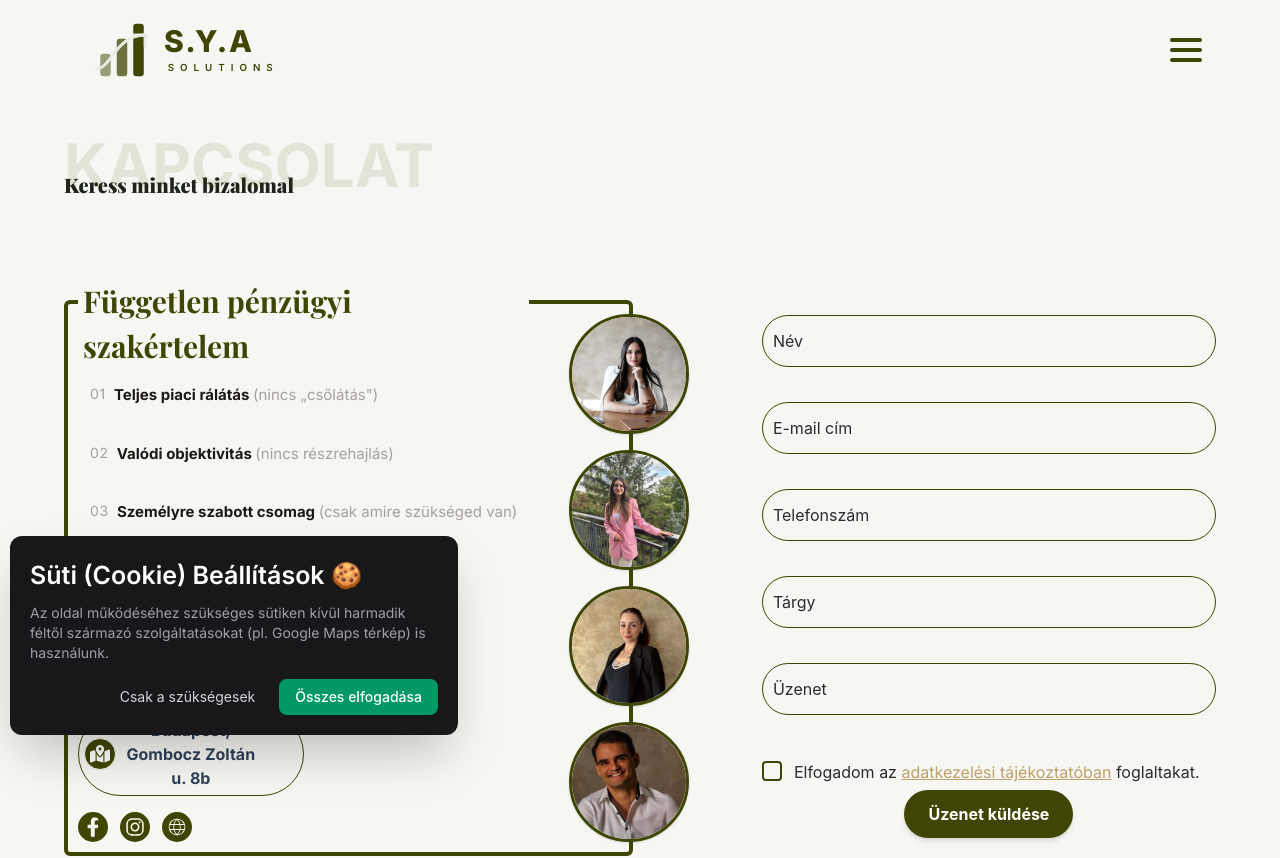
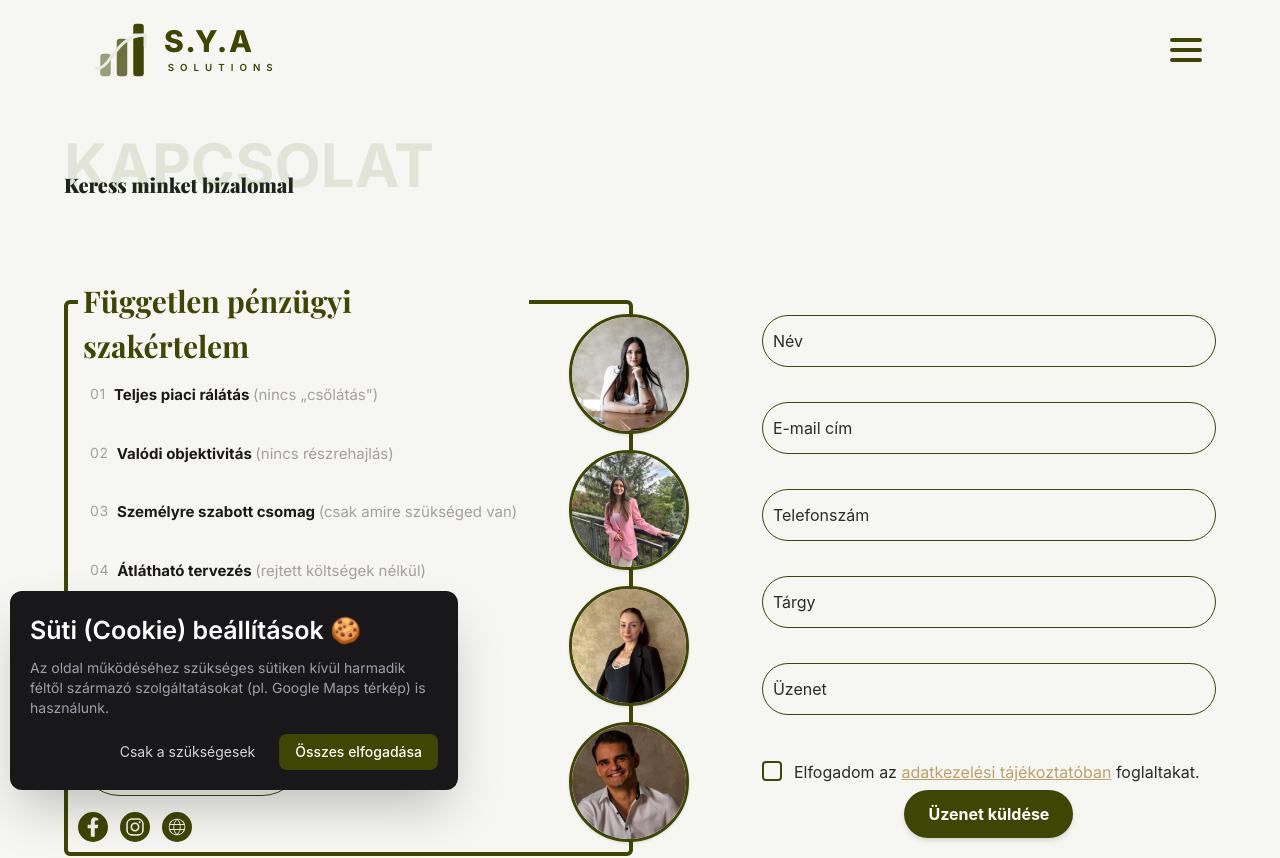
Before and after one commit to Quruzslo/sya-solutions, a Next.js app: page /kapcsolat in a window 1280 px wide. Shown: the top 858 px of the page. Built offline with nearby package versions, Linux system fonts and the light colour scheme; no server answers; a web font is replaced by a local one.

Commit message:
cookie ibanner

```diff
--- a/app/kapcsolat/GoogleMaps.jsx
+++ b/app/kapcsolat/GoogleMaps.jsx
@@ -3,13 +3,14 @@
 
 import { useRouter } from "next/navigation";
 
-export default function GoogleMaps({ isCookieAccepted }) {
+export default function GoogleMaps({ isCookieAccepted, onAccept }) {
   const router = useRouter();
 
   const handleAcceptCookies = () => {
     // Beállítjuk a sütit 180 napra
     const MAX_AGE = 60 * 60 * 24 * 180;
     document.cookie = `cookie_consent=accepted; max-age=${MAX_AGE}; path=/; SameSite=Lax; Secure`;
+    if (onAccept) onAccept();
     router.refresh();
   };
 
--- a/app/kapcsolat/page.jsx
+++ b/app/kapcsolat/page.jsx
@@ -317,7 +317,10 @@ export default function ContactPage() {
       </div>
       {/* Térkép konti ----------------- */}
 
-      <GoogleMaps isCookieAccepted={isCookieAccepted}></GoogleMaps>
+      <GoogleMaps
+        isCookieAccepted={isCookieAccepted}
+        onAccept={() => setIsCookieAccepted(true)}
+      />
     </section>
   );
 }
--- a/components/cookieBanner/CookieBanner.jsx
+++ b/components/cookieBanner/CookieBanner.jsx
@@ -48,9 +48,9 @@ export default function CookieBanner() {
         </div>
       ) : (
         // 2. NAGY BANNER (Ha a showBanner true)
-        <div className="fixed bottom-[65px] left-[10px] w-[90%] mx-auto md:max-w-md p-5 bg-zinc-900 text-white rounded-xl shadow-2xl  z-50 animate-in fade-in slide-in-from-bottom-5">
+        <div className="fixed bottom-[10px] left-[10px] right-[10px] md:right-[100%] w-[95%] mx-auto md:max-w-md p-5 bg-zinc-900 text-white rounded-xl shadow-2xl  z-50 animate-in fade-in slide-in-from-bottom-5">
           <h3 className="font-semibold text-lg mb-2">
-            Süti (Cookie) Beállítások 🍪
+            Süti (Cookie) beállítások 🍪
           </h3>
           <p className="text-sm text-zinc-400 mb-4">
             Az oldal működéséhez szükséges sütiken kívül harmadik féltől
@@ -65,7 +65,7 @@ export default function CookieBanner() {
             </button>
             <button
               onClick={() => handleConsent("accepted")}
-              className="px-4 py-2 text-sm bg-emerald-600 hover:bg-emerald-500 text-white font-medium rounded-lg transition"
+              className="px-4 py-2 text-sm bg-zold hover:bg-feher text-white hover:text-text-alap font-medium rounded-lg transition"
             >
               Összes elfogadása
             </button>
```
